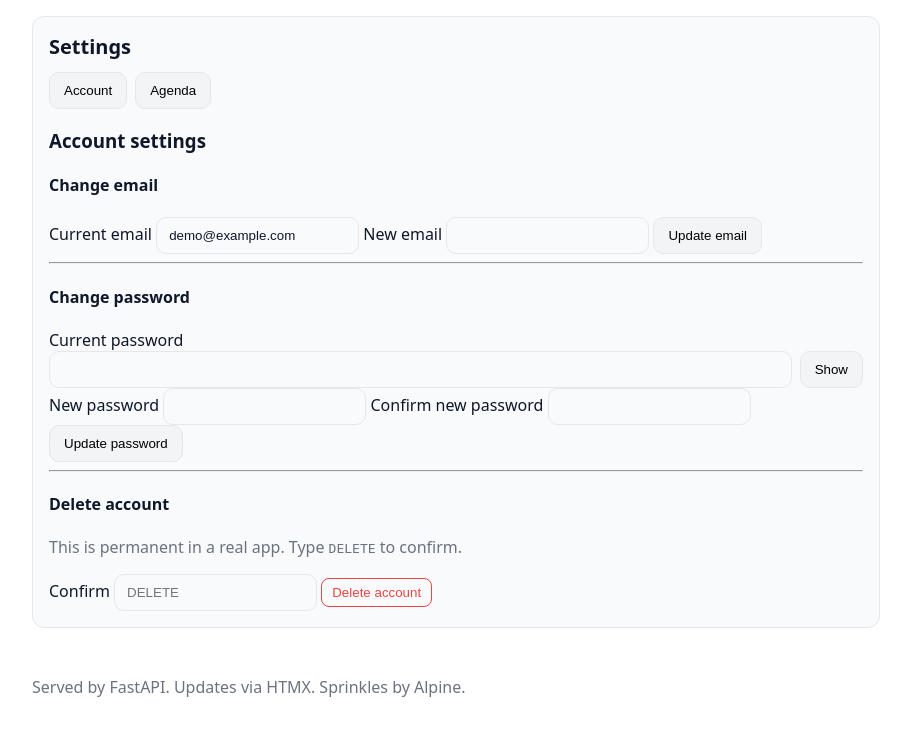
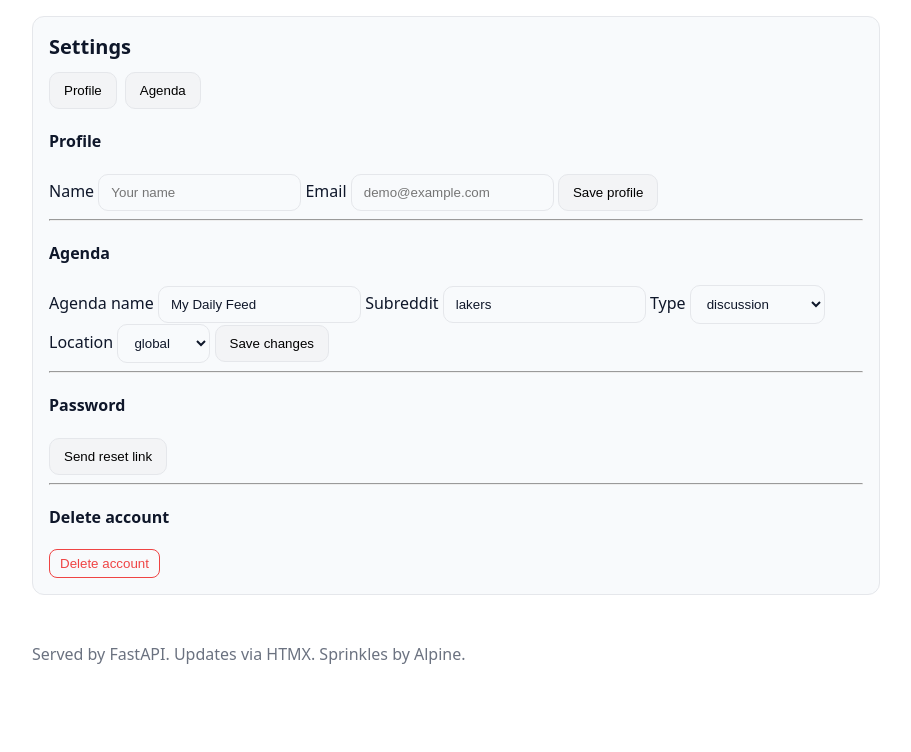
Before and after one commit to raufh10/terragora, a FastAPI app: page /settings in a window 1280 px wide. Shown: the part 69-821 px from the top of the page, without its empty margins (184-1095 px from the left). After the commit the page ends 733 px from the top, so only its background shows below. Run offline with FastAPI, Linux system fonts and the light colour scheme; some libraries are stand-ins or nearby versions.

Commit message:
The New Stuff 5

```diff
--- a/app/templates/partials/account_settings.html
+++ b/app/templates/partials/account_settings.html
@@ -1,91 +1,147 @@
 <div class="stack">
-  <h3>Account settings</h3>
 
   {% if success %}
-    <div class="card" style="border-color:#22c55e">
-      <strong>Success</strong>
+    <div class="stack p-sm" style="border-left: 3px solid #22c55e; padding-left:1rem;">
+      <strong>Saved</strong>
       <p class="muted">{{ success }}</p>
     </div>
   {% endif %}
   {% if error %}
-    <div class="card" style="border-color:#ef4444">
+    <div class="stack p-sm" style="border-left: 3px solid #ef4444; padding-left:1rem;">
       <strong>Error</strong>
       <p class="muted">{{ error }}</p>
     </div>
   {% endif %}
 
-  <!-- Change email -->
+  <!-- 1) PROFILE -->
+  <div class="stack">
+    <h4>Profile</h4>
     <form
       class="stack"
-    hx-post="/settings/account/change-email"
+      hx-post="/settings/account/save-profile"
       hx-target="#settings-panel"
       hx-swap="innerHTML"
       hx-indicator="#settings-indicator"
       hx-disabled-elt="find button, find input"
-    @submit.prevent="$el.submit()"
-  >
-    <h4>Change email</h4>
+      @submit.prevent="$el.submit()">
+
       <label class="input-block">
-      <span>Current email</span>
-      <input type="email" name="current_email" class="input" value="{{ current_email or '' }}" readonly />
+        <span>Name</span>
+        <input type="text"
+               name="name"
+               class="input"
+               placeholder="{{ current_name or 'Your name' }}">
       </label>
+
       <label class="input-block">
-      <span>New email</span>
-      <input type="email" name="new_email" required class="input" autocomplete="email" />
+        <span>Email</span>
+        <input type="email"
+               name="email"
+               class="input"
+               placeholder="{{ current_email or '' }}"
+               autocomplete="email"
+               required>
       </label>
-    <button class="btn">Update email</button>
+
+      <button class="btn">Save profile</button>
     </form>
+  </div>
 
   <hr />
 
-  <!-- Change password -->
+  <!-- 2) AGENDA -->
+  <div class="stack">
+    <h4>Agenda</h4>
+
     <form
       class="stack"
-    hx-post="/settings/account/change-password"
+      hx-post="/settings/agenda/update"
       hx-target="#settings-panel"
       hx-swap="innerHTML"
       hx-indicator="#settings-indicator"
       hx-disabled-elt="find button, find input"
-    @submit.prevent="$el.submit()"
-    x-data="{ show: false }"
-  >
-    <h4>Change password</h4>
+      @submit.prevent="$el.submit()">
+
       <label class="input-block">
-      <span>Current password</span>
-      <div class="row gap">
-        <input :type="show ? 'text' : 'password'" name="old_password" required class="input" autocomplete="current-password" />
-        <button type="button" class="btn" @click="show = !show" x-text="show ? 'Hide' : 'Show'"></button>
+        <span>Agenda name</span>
+        <input type="text" name="agenda_name" class="input" required value="{{ agenda.agenda_name }}">
+      </label>
+
+      <label class="input-block">
+        <span>Subreddit</span>
+        <input type="text" name="subreddit" class="input" required value="{{ agenda.subreddit }}">
+      </label>
+
+      <label class="input-block">
+        <span>Type</span>
+        <select name="data_type" class="input" required>
+          {% for opt in type_options %}
+            <option value="{{ opt }}" {% if opt == agenda.data.type %}selected{% endif %}>{{ opt }}</option>
+          {% endfor %}
+        </select>
+      </label>
+
+      <label class="input-block">
+        <span>Location</span>
+        <select name="data_location" class="input" required>
+          {% for opt in location_options %}
+            <option value="{{ opt }}" {% if opt == agenda.data.location %}selected{% endif %}>{{ opt }}</option>
+          {% endfor %}
+        </select>
+      </label>
+
+      <button class="btn">Save changes</button>
+    </form>
   </div>
-    </label>
-    <label class="input-block">
-      <span>New password</span>
-      <input :type="show ? 'text' : 'password'" name="new_password" required minlength="8" class="input" autocomplete="new-password" />
-    </label>
-    <label class="input-block">
-      <span>Confirm new password</span>
-      <input :type="show ? 'text' : 'password'" name="confirm_password" required minlength="8" class="input" autocomplete="new-password" />
-    </label>
-    <button class="btn">Update password</button>
-  </form>
 
   <hr />
 
-  <!-- Delete account -->
+  <!-- 3) PASSWORD RESET -->
+  <div class="stack">
+    <h4>Password</h4>
     <form
       class="stack"
+      hx-post="/settings/account/reset-password"
+      hx-target="#settings-panel"
+      hx-swap="innerHTML"
+      hx-indicator="#settings-indicator"
+      hx-disabled-elt="find button, find input"
+      @submit.prevent="$el.submit()">
+      <input type="hidden" name="email" value="{{ current_email or '' }}">
+      <button class="btn">Send reset link</button>
+    </form>
+  </div>
+
+  <hr />
+
+  <!-- 4) DELETE ACCOUNT -->
+  <div class="stack" x-data="{ open:false, confirm:'' }">
+    <h4>Delete account</h4>
+
+    <button class="danger" @click="open = !open" x-text="open ? 'Cancel' : 'Delete account'"></button>
+
+    <template x-if="open">
+      <form
+        class="stack mt"
         hx-post="/settings/account/delete"
         hx-target="#settings-panel"
         hx-swap="innerHTML"
         hx-indicator="#settings-indicator"
-    hx-disabled-elt="find button, find input"
-    @submit.prevent="$el.submit()"
-  >
-    <h4>Delete account</h4>
-    <p class="muted">This is permanent in a real app. Type <code>DELETE</code> to confirm.</p>
-    <label class="input-block">
-      <span>Confirm</span>
-      <input type="text" name="confirm" placeholder="DELETE" class="input" />
-    </label>
-    <button class="danger">Delete account</button>
+        @submit.prevent="$el.submit()">
+
+        <p class="muted">Type <code>DELETE</code> to confirm.</p>
+
+        <input
+          class="input"
+          type="text"
+          name="confirm"
+          placeholder="DELETE"
+          x-model="confirm"
+          required>
+
+        <button class="danger" :disabled="confirm !== 'DELETE'">Confirm delete</button>
       </form>
+    </template>
   </div>
+
+</div>
--- a/app/templates/settings.html
+++ b/app/templates/settings.html
@@ -1,24 +1,50 @@
 {% extends "base.html" %}
 {% block content %}
-<section class="card" x-data>
+<section class="card"
+         x-data="{ tab: 'profile' }"
+         @htmx:afterSwap.window="
+           if ($event.detail.target && $event.detail.target.id === 'settings-panel') {
+             const p = $event.detail.pathInfo?.requestPath || '';
+             if (p.includes('/settings/partials/account')) tab = 'profile'
+             else if (p.includes('/settings/partials/agenda')) tab = 'agenda'
+           }
+         ">
+
   <h2>Settings</h2>
 
-  <div class="row gap mt">
-    <button class="btn"
-            hx-get="/settings/partials/account"
-            hx-target="#settings-panel"
-            hx-swap="innerHTML">Account</button>
+  <!-- Tabs -->
+  <nav class="row gap mt" role="tablist" aria-label="Settings tabs">
+    <button
+      role="tab"
+      :aria-selected="tab === 'profile'"
+      :class="tab === 'profile' ? 'btn primary' : 'btn outline'"
+      hx-get="/settings/partials/account"
+      hx-target="#settings-panel"
+      hx-swap="innerHTML"
+      hx-indicator="#settings-indicator"
+      @click="tab = 'profile'">
+      Profile
+    </button>
 
-    <button class="btn"
-            hx-get="/settings/partials/agenda"
-            hx-target="#settings-panel"
-            hx-swap="innerHTML">Agenda</button>
-  </div>
+    <button
+      role="tab"
+      :aria-selected="tab === 'agenda'"
+      :class="tab === 'agenda' ? 'btn primary' : 'btn outline'"
+      hx-get="/settings/partials/agenda"
+      hx-target="#settings-panel"
+      hx-swap="innerHTML"
+      hx-indicator="#settings-indicator"
+      @click="tab = 'agenda'">
+      Agenda
+    </button>
+  </nav>
 
+  <!-- Loading indicator for HTMX -->
   <div id="settings-indicator" class="muted mt" style="display:none">Working…</div>
 
-  <div id="settings-panel" class="mt">
-    {# Default view: account settings #}
+  <!-- Swappable panel -->
+  <div id="settings-panel" class="mt" role="tabpanel" :aria-labelledby="tab">
+    {# Default view: Profile (Account) settings pre-rendered #}
     {% include "partials/account_settings.html" %}
   </div>
 </section>
```
Also changed, not shown: app/templates/partials/login.html (+21 -8 lines). Lines whose indentation alone changed are shown as unchanged.
